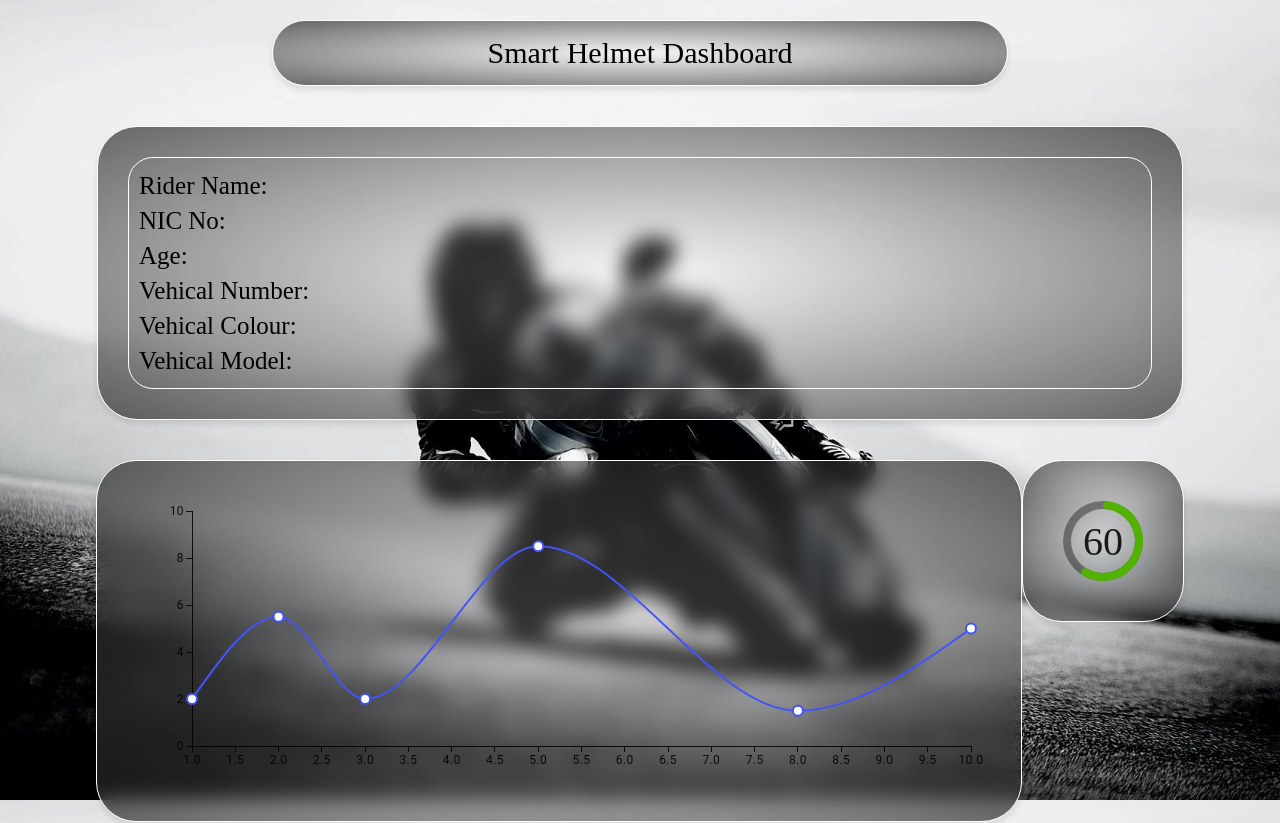
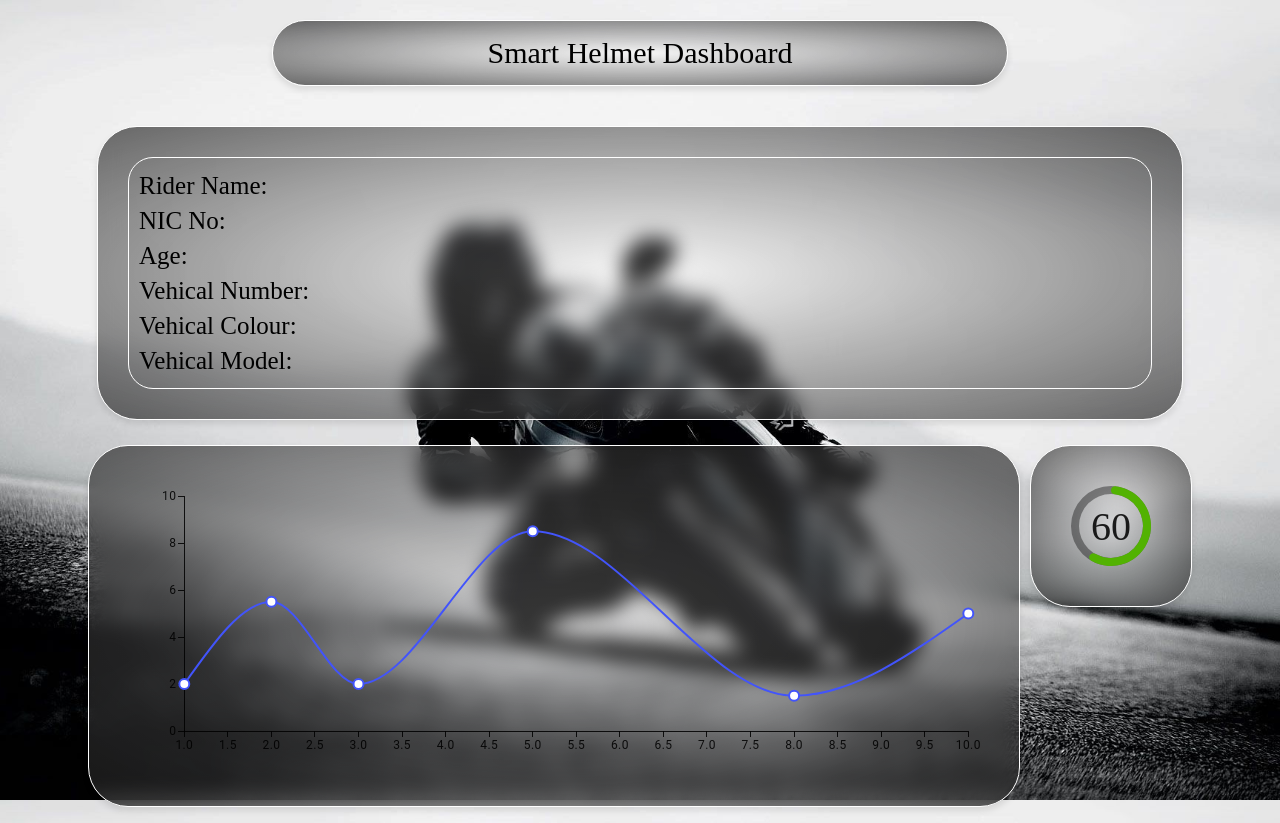
Before and after one commit to uvindusl/HNDSE-IOT-CW-2025, a React (Vite) app in the folder Smart-Helmet-WebSite/: page / in a window 1280 px wide. Shown: the top 823 px of the page. Built offline with nearby package versions, Linux system fonts and the light colour scheme; a web font is replaced by a local one.

Commit message:
addded padding speed graph container

```diff
--- a/Smart-Helmet-WebSite/src/css/App.css
+++ b/Smart-Helmet-WebSite/src/css/App.css
@@ -61,6 +61,7 @@
   border: 1px solid rgb(255, 255, 255);
   background-image: radial-gradient(transparent, rgba(0, 0, 0, 0.575));
   line-height: 35px;
+  margin: 5px;
 }
 
 /* Accident Detail Card css */
@@ -102,12 +103,13 @@
   border: 1px solid rgb(255, 255, 255);
   background-image: radial-gradient(transparent, rgba(0, 0, 0, 0.575));
   line-height: 35px;
+  margin: 5px;
 }
 
 /*Graph container*/
 .graph-container {
   display: flex;
   justify-content: space-evenly;
-  width: 85%;
+  width: 87%;
   margin: auto;
 }
```
